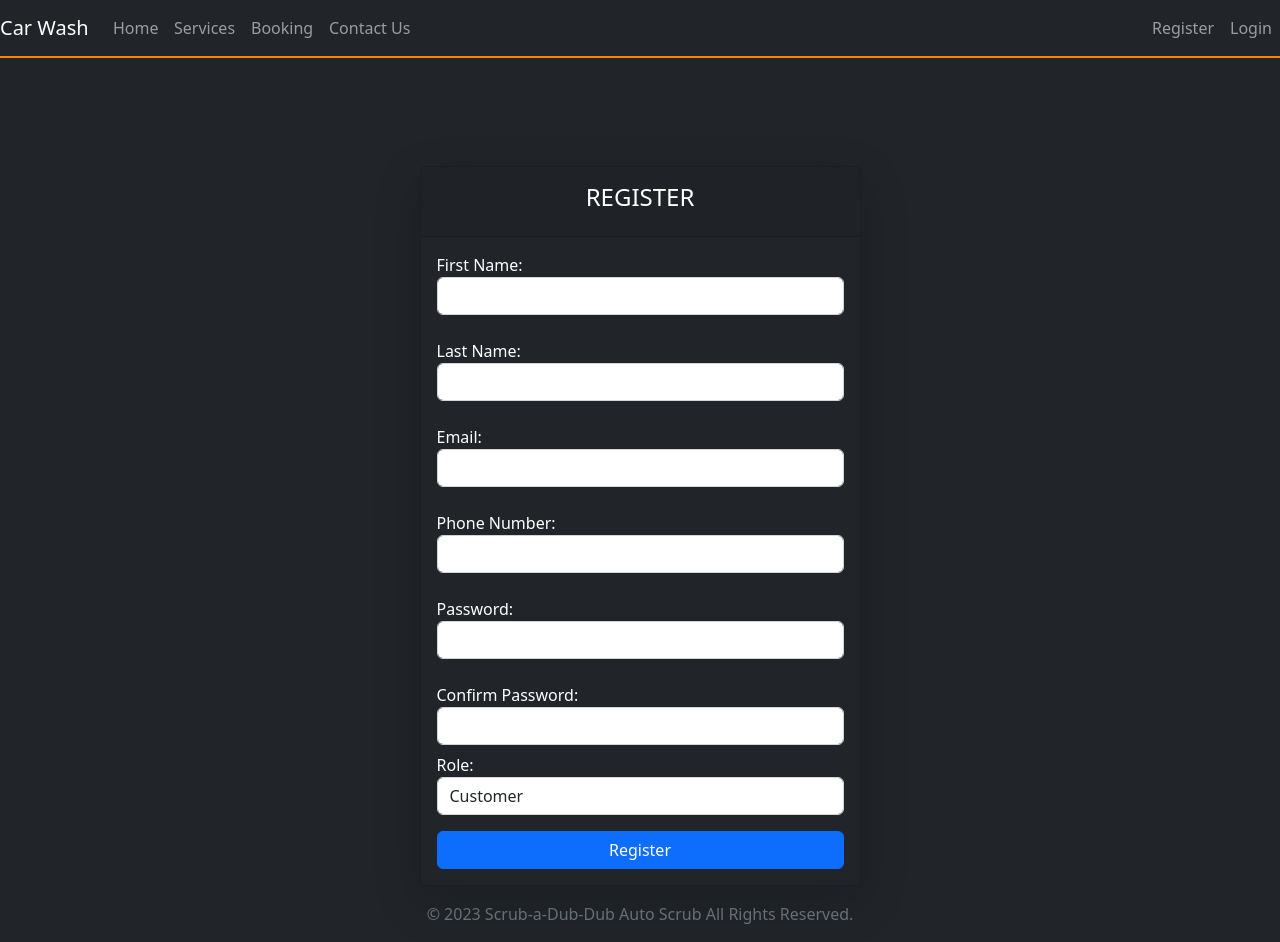
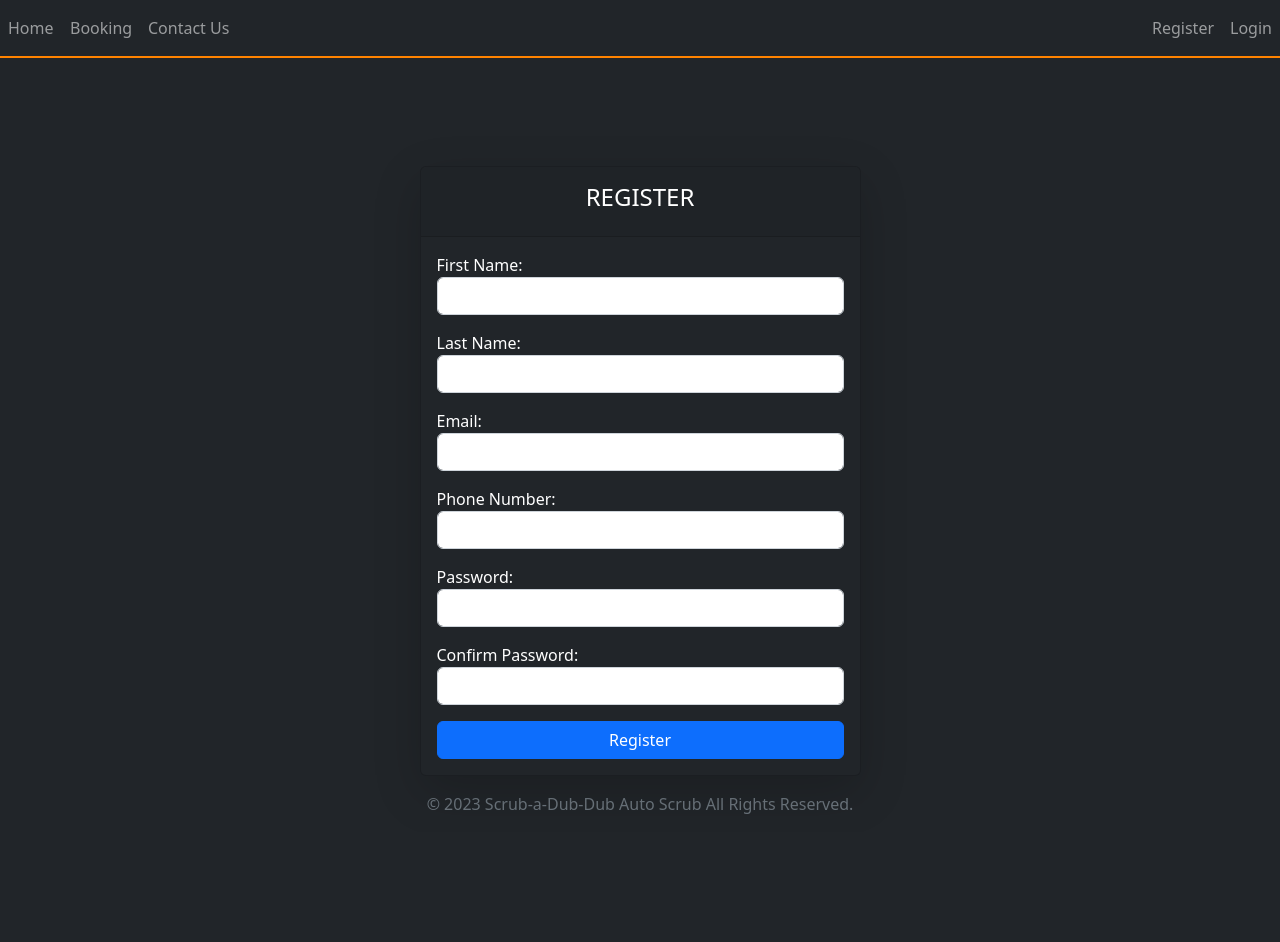
Before and after one commit to Asasingh14/DB-Project-carwash, a Flask app: page /register in a window 1280 px wide. After the commit the page ends 814 px from the top, so only its background shows below. Run offline with Flask 3, Linux system fonts and the light colour scheme; some libraries are stand-ins or nearby versions.

Commit message:
Added Procedure Support and Navbar/Pages for admin

```diff
--- a/app.py
+++ b/app.py
@@ -1,5 +1,6 @@
 from flask import Flask, render_template, redirect, url_for, request, flash, session
 from werkzeug.security import generate_password_hash, check_password_hash
+from mysql.connector.errors import IntegrityError
 from datetime import datetime, timedelta
 from flask_mysqldb import MySQL
 import yaml
@@ -17,40 +18,28 @@ app.config['MYSQL_CURSORCLASS'] = 'DictCursor'
 mysql = MySQL(app)
 
 
-
 @app.route('/')
 def home():
     return render_template('index.html')
 
-
 @app.route('/services')
 def services():
-    # Replace with actual data or fetch from your MySQL database
-    services = [
-        {"name": "Basic Wash", "description": "Our Basic Wash service will give your car the sparkle it deserves."},
-        {"name": "Premium Detailing",
-         "description": "With Premium Detailing, we will transform your car to look brand new."},
-        # Add more services as needed
-    ]
-    return render_template('services.html', services=services)
-
+    return render_template('services.html')
 
 @app.route('/contact')
 def contact():
     return render_template('contact.html')
 
-
 @app.route('/register', methods=['GET', 'POST'])
 def register():
     if request.method == 'POST':
         # Collect form data
-        first_name = request.form['first_name']
-        last_name = request.form['last_name']
+        first_name = request.form['first_name'].capitalize()
+        last_name = request.form['last_name'].capitalize()
         email = request.form['email']
         phone = request.form['phone']
         password = request.form['password']
         confirm_password = request.form['confirm_password']
-        role = request.form['role']
 
         # Hash password
         hashed_password = generate_password_hash(password, method='sha256')
@@ -58,18 +47,30 @@ def register():
         pattern = r"^[a-zA-Z0-9_.+-]+@[a-zA-Z0-9-]+\.[a-z]+(?:\.[a-z]+)?$"
         if not re.match(pattern, email):
             flash('Invalid email format. Please use a valid email address!', 'danger')
-            return render_template('register.html', first_name=first_name, last_name = last_name, phone= phone, email_error=True)
+            return render_template('register.html', first_name=first_name, last_name=last_name, phone=phone,
+                                   email_error=True)
 
         if password != confirm_password:
             flash('Passwords do not match!', 'danger')
-            return render_template('register.html', first_name=first_name, last_name = last_name, email=email, phone= phone, password_error=True)
+            return render_template('register.html', first_name=first_name, last_name=last_name, email=email,
+                                   phone=phone, password_error=True)
 
-        print(first_name + "," + last_name + "," + email + "," + phone + "," + password + "," +role)
+        cur = mysql.connection.cursor()
+        try:
+            args = [first_name, last_name, email, phone, hashed_password, 'Customer']
+            cur.callproc('InsertUserAndCustomer', args)
+            mysql.connection.commit()
+        except IntegrityError:
+            flash('Email already exists!', 'danger')
+            return render_template('register.html', first_name=first_name, last_name=last_name, phone=phone,
+                                   email_error=True)
+        finally:
+            cur.close()
+
         flash("Form Submitted Successfully", 'info')
         return redirect(url_for('home'))
 
     return render_template('register.html')
-
 
 
 
@@ -87,7 +88,7 @@ def login():
         cur.close()
 
         if user and check_password_hash(user['password'], password):
-            # You might want to store the user info in session for later use
+            # Store the user info in session for later use
             session['user'] = user
             if user['role'] == 'Employee':
                 return redirect(url_for('admin'))
@@ -96,6 +97,8 @@ def login():
         else:
             flash('Invalid email or password', 'danger')
             return render_template('login.html', email=email)
+    return render_template('login.html')
+
 
 
 @app.route('/logout')
@@ -114,22 +117,80 @@ def admin():
     #     return redirect(url_for('login'))  # or you might want to return 403 forbidden error
     return render_template('admin.html')
 
+
 @app.route('/manage-users/')
 def manage_users():
-    try:
-        username = session['username']
-    except:
-        flash('Please sign in first', 'danger')
-        return redirect('/login')
+    # try:
+    #     username = session['username']
+    # except:
+    #     flash('Please sign in first', 'danger')
+    #     return redirect('/login')
 
     cur = mysql.connection.cursor()
     result_value = cur.execute("SELECT * FROM User")
     if result_value > 0:
         users = cur.fetchall()
-
         return render_template('manage-users.html', users=users)
     else:
         return render_template('manage-users.html', users=None)
+
+
+@app.route('/create-user', methods=['POST', 'GET'])
+def create_user():
+    if request.method == 'POST':
+        # Collect form data
+        first_name = request.form['first_name'].capitalize()
+        last_name = request.form['last_name'].capitalize()
+        email = request.form['email']
+        phone = request.form['phone']
+        password = request.form['password']
+        confirm_password = request.form['confirm_password']
+        role = request.form['role']
+
+        # Hash password
+        hashed_password = generate_password_hash(password, method='sha256')
+
+        pattern = r"^[a-zA-Z0-9_.+-]+@[a-zA-Z0-9-]+\.[a-z]+(?:\.[a-z]+)?$"
+        if not re.match(pattern, email):
+            flash('Invalid email format. Please use a valid email address!', 'danger')
+            return render_template('create-user.html', first_name=first_name, last_name=last_name, phone=phone,
+                                   email_error=True)
+
+        if password != confirm_password:
+            flash('Passwords do not match!', 'danger')
+            return render_template('create-user.html', first_name=first_name, last_name=last_name, email=email,
+                                   phone=phone, password_error=True)
+
+        cur = mysql.connection.cursor()
+        try:
+            args = [first_name, last_name, email, phone, hashed_password, role]
+
+            if role == 'Customer':
+                cur.callproc('InsertUserAndCustomer', args)
+            # TODO: Fix Employee parsing
+            elif role == 'Employee':
+                position = request.form.get('position')
+                team_id = request.form.get('team_id')
+                salary = request.form.get('salary')
+
+                args += [position, team_id, salary]
+                print(args)
+
+                cur.callproc('InsertUserAndEmployee', args)
+
+            while cur.nextset(): pass
+            mysql.connection.commit()
+        except IntegrityError as e:
+            flash('A database error occurred! Please check your input.', 'danger')
+            return render_template('create-user.html', first_name=first_name, last_name=last_name, phone=phone,
+                                   email_error=True)
+        finally:
+            cur.close()
+
+        flash('User successfully created!', 'success')
+        return redirect(url_for('manage_users'))
+
+    return render_template("create-user.html")
 
 
 @app.route('/edit-user/<int:id>/', methods=['GET', 'POST'])
@@ -165,7 +226,6 @@ def delete_user(id):
     return redirect('/manage-users')
 
 
-
 @app.route('/manage_supplies')
 def manage_supplies():
     # Retrieve supplies data from the 'supplies' table
@@ -175,6 +235,7 @@ def manage_supplies():
     cur.close()
 
     return render_template('manage-supplies.html', supplies=supplies)
+
 
 @app.route('/manage_bookings')
 def manage_bookings():
@@ -194,8 +255,8 @@ def booking():
         vehicle_type = request.form.get('vehicleType')
         package = request.form.get('package')
         booking_time = request.form.get('selected-time')
-        membership_tier = request.form.get('membership')
 
+        print(vehicle_type, package, booking_time)
         if not all([vehicle_type, package, booking_time]):
             flash("Please make sure all fields are selected", 'error')
             return redirect(url_for('booking'))
@@ -212,12 +273,10 @@ def booking():
         next_seven_days = [today + timedelta(days=i) for i in range(6)]
         hours = ["{0:02d}:00".format(hour) for hour in range(8, 21)]  # 08:00 to 20:00
 
-
-        return render_template('booking.html')
+        return render_template('booking.html', dates=next_seven_days, hours=hours)
 
     return redirect(url_for('home'))
 
 
-
 if __name__ == '__main__':
     app.run(debug=True)
--- a/templates/login.html
+++ b/templates/login.html
@@ -12,7 +12,7 @@
                     <form method="POST" action="{{ url_for('login') }}">
                         <div class="form-group pb-4">
                             <label for="email">Email:</label>
-                            <input type="email" class="form-control" id="email" name="email" required>
+                            <input type="email" class="form-control" id="email" name="email" value="{{ email }}" required>
                         </div>
                         <div class="form-group pb-3">
                             <label for="password">Password:</label>
--- a/templates/navbar.html
+++ b/templates/navbar.html
@@ -1,30 +1,49 @@
 <nav class="navbar navbar-expand-lg navbar-dark bg-transparent fixed-top">
-    <a class="navbar-brand animated lightSpeedIn" href="#">Car Wash</a>
+{#    <a class="navbar-brand animated lightSpeedIn" href="#">Car Wash</a>#}
     <button class="navbar-toggler" type="button" data-bs-toggle="collapse" data-bs-target="#navbarNav" aria-controls="navbarNav" aria-expanded="false" aria-label="Toggle navigation">
         <span class="navbar-toggler-icon"></span>
     </button>
     <div class="collapse navbar-collapse" id="navbarNav">
         <ul class="navbar-nav me-auto">
+            {% if 'user' in session and session['user']['role'] == 'Employee' %}
                 <li class="nav-item active">
-                <a class="nav-link animated lightSpeedIn delay-1s" href="{{ url_for('home') }}">Home</a>
+                    <a class="nav-link animated lightSpeedIn delay-0s" href="{{ url_for('admin') }}">Admin</a>
                 </li>
                 <li class="nav-item">
-                <a class="nav-link animated lightSpeedIn delay-2s" href="{{ url_for('services') }}">Services</a>
+                    <a class="nav-link animated lightSpeedIn delay-1s" href="{{ url_for('manage_users') }}">Manage Users</a>
                 </li>
                 <li class="nav-item">
-                <a class="nav-link animated lightSpeedIn delay-3s" href="{{ url_for('booking') }}">Booking</a>
+                    <a class="nav-link animated lightSpeedIn delay-2s" href="{{ url_for('manage_bookings') }}">Manage Bookings</a>
                 </li>
                 <li class="nav-item">
-                <a class="nav-link animated lightSpeedIn delay-4s" href="{{ url_for('contact') }}">Contact Us</a>
+                    <a class="nav-link animated lightSpeedIn delay-3s" href="{{ url_for('manage_supplies') }}">Manage Supplies</a>
                 </li>
+            {% else %}
+                <li class="nav-item active">
+                    <a class="nav-link animated lightSpeedIn delay-0s" href="{{ url_for('home') }}">Home</a>
+                </li>
+                <li class="nav-item">
+                    <a class="nav-link animated lightSpeedIn delay-1s" href="{{ url_for('booking') }}">Booking</a>
+                </li>
+                <li class="nav-item">
+                    <a class="nav-link animated lightSpeedIn delay-2s" href="{{ url_for('contact') }}">Contact Us</a>
+                </li>
+            {% endif %}
         </ul>
         <ul class="navbar-nav">
             <li class="nav-item">
-                <a class="nav-link animated lightSpeedIn delay-2s" href="{{ url_for('register') }}">Register</a>
+                <a class="nav-link animated lightSpeedIn delay-1s" href="{{ url_for('register') }}">Register</a>
             </li>
+            {% if 'user' in session %}
                 <li class="nav-item">
-                <a class="nav-link animated lightSpeedIn delay-3s" href="{{ url_for('login') }}">Login</a>
+                    <a class="nav-link animated lightSpeedIn delay-2s" href="{{ url_for('logout') }}">Logout</a>
                 </li>
+            {% else %}
+                <li class="nav-item">
+                    <a class="nav-link animated lightSpeedIn delay-2s" href="{{ url_for('login') }}">Login</a>
+                </li>
+            {% endif %}
         </ul>
+
     </div>
 </nav>
--- a/templates/register.html
+++ b/templates/register.html
@@ -10,28 +10,28 @@
                     </div>
                     <div class="card-body">
                         <form method="POST" action="{{ url_for('register') }}">
-                            <div class="form-group pb-4">
+                            <div class="form-group pb-3">
                                 <label for="first_name">First Name:</label>
-                                <input type="text" class="form-control" id="first_name" name="first_name" required>
+                                <input type="text" class="form-control" id="first_name" name="first_name" value="{{ first_name }}" required>
                             </div>
-                            <div class="form-group pb-4">
+                            <div class="form-group pb-3">
                                 <label for="last_name">Last Name:</label>
-                                <input type="text" class="form-control" id="last_name" name="last_name" required>
+                                <input type="text" class="form-control" id="last_name" name="last_name" value="{{ last_name }}" required>
                             </div>
-                            <div class="form-group pb-4">
+                            <div class="form-group pb-3">
                                 <label for="email">Email:</label>
-                                <input type="email" class="form-control {% if email_error %}is-invalid{% endif %}" id="email" name="email" required>
+                                <input type="email" class="form-control {% if email_error %}is-invalid{% endif %}" id="email" name="email"  value="{{ email }}" required>
                                 {% if email_error %}
                                 <div class="invalid-feedback">
                                     Invalid email format. Please use a valid email address!
                                 </div>
                                 {% endif %}
                             </div>
-                            <div class="form-group pb-4">
+                            <div class="form-group pb-3">
                                 <label for="phone">Phone Number:</label>
-                                <input type="tel" class="form-control" id="phone" name="phone" required>
+                                <input type="tel" class="form-control" id="phone" name="phone" value="{{ phone }}" required>
                             </div>
-                            <div class="form-group pb-4">
+                            <div class="form-group pb-3">
                                 <label for="password">Password:</label>
                                 <input type="password" class="form-control {% if password_error %}is-invalid{% endif %}" id="password" name="password" required>
                                 {% if password_error %}
@@ -44,13 +44,6 @@
                                 <label for="confirm_password">Confirm Password:</label>
                                 <input type="password" class="form-control" id="confirm_password" name="confirm_password" required>
                             </div>
-                            <div class="form-group pb-2">
-                                <label for="role">Role:</label>
-                                <select class="form-control" id="role" name="role">
-                                    <option>Customer</option>
-                                    <option>Employee</option>
-                                </select>
-                            </div>
                             <button type="submit" class="btn btn-primary w-100 mt-2">Register</button>
                         </form>
                     </div>
```
Also changed, not shown: templates/booking.html (+5 -22 lines), templates/create-user.html (+45 -6 lines), templates/manage-supplies.html (+35 -0 lines), templates/manage-users.html (+8 -3 lines), templates/services.html (added). Lines whose indentation alone changed are shown as unchanged.
